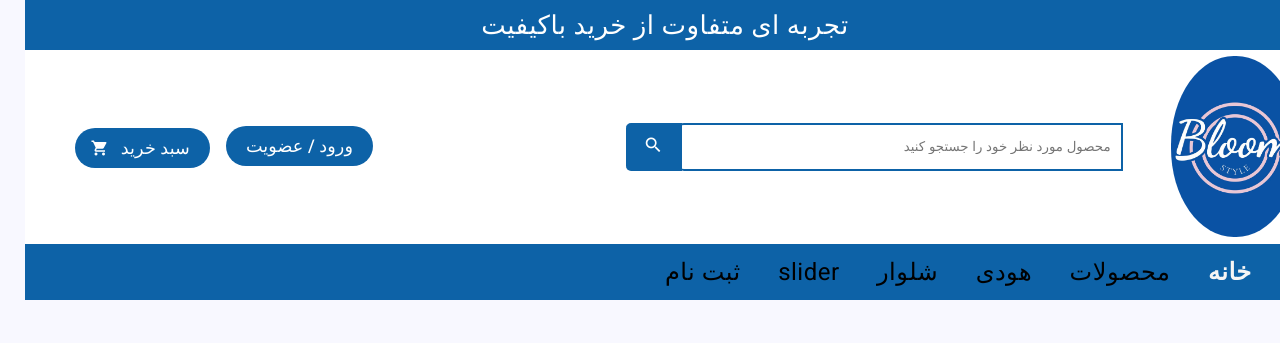
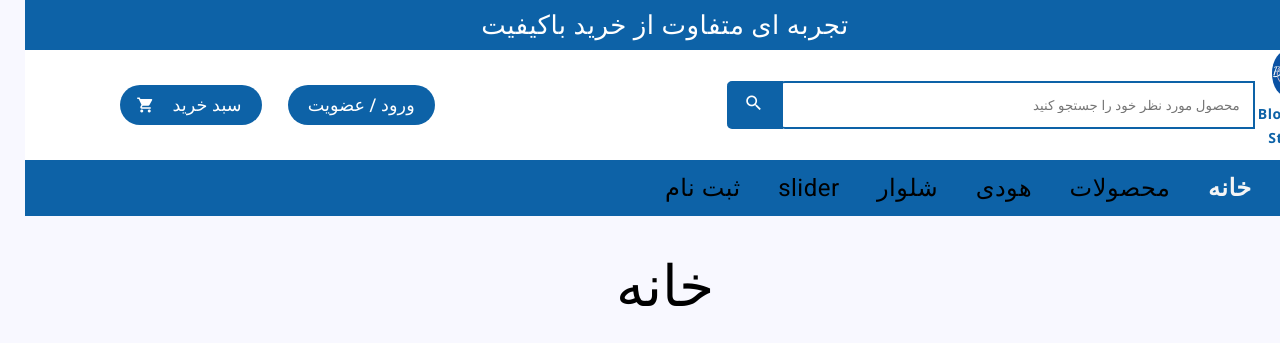
Before and after one commit to hasansabour13/bloom, an Angular app: page / in a window 1280 px wide. Shown: the top 343 px of the page. Built offline with nearby package versions, Linux system fonts and the light colour scheme.

Commit message:
edit component app

```diff
--- a/src/app/app.component.css
+++ b/src/app/app.component.css
@@ -1,6 +1,8 @@
-* {
+@import url('https://fonts.googleapis.com/css2?family=Lobster&display=swap');
+
+/* * {
   box-sizing: border-box;
-}
+} */
 a.active{
   font-weight: bold;
   color: whitesmoke;
@@ -29,57 +31,61 @@ ul li{
 
   margin-right: 3%;
 }
-/* ریسپانسیو ul li */
-/* برای صفحه‌های کوچیک‌تر، فاصله کم بشه */
-@media (max-width: 768px) {
-  ul li {
-    margin-right: 15px; /* فاصله کمتر برای گوشی */
-  }
+
+.logo-wrapper {
+  display: flex;
+  flex-direction: column;
+  align-items: flex-start; /* به گوشه بالا چسبیده باشه */
+  flex-shrink: 0; /* نذار کوچک شه */
+
+
+}
+.bloom-title {
+  font-family: "Century Gothic", "Segoe UI", sans-serif; /* شبیه فونت داخل لوگو */
+  font-size: 14px;
+  font-weight: bold;
+  color: #0d62a7;
+  margin-top: 5px;
+
 }
 
-/* برای موبایل خیلی کوچیک، آیتم‌ها زیر هم بیان */
-@media (max-width: 480px) {
-  ul {
-    flex-direction: column; /* لیست عمودی بشه */
-    align-items: center; /* وسط‌چین */
-  }
-
-  ul li {
-    margin-right: 0;
-    margin-bottom: 10px; /* فاصله بین آیتم‌ها */
-  }
-}
 .logo{
-  width:10% ;
-  height:10% ;
+  width:70% ;
+  height:70% ;
   border-radius: 49%;
-  margin: 0.5%;
+  justify-self: end;
+  flex-shrink: 0; /* نذار کوچک شه */
 
 }
-.ca{
-  display: flex;
+.container{
+
+  display: grid;
+  grid-template-columns: 1fr 1fr 1fr; /* لوگو | سرچ | دکمه‌ها */
   align-items: center;
-  gap: 10px; /* فاصله بین عکس و اینپوت */
+  gap: 3px; /* فاصله بین لوگو و سرچ */
+  /* padding: 1rem; */
 }
 
 .search-form {
   display: flex; /* برای اینکه دکمه و اینپوت کنار هم باشن */
   width: 100%; /* کل عرض فرم */
-  max-width: 33rem; /* محدود کردن به اندازه خاص */
+  max-width: 33rem;
+  margin-left: 46rem;
+
 }
 .input{
+  display: flex;
 
-
- flex: 1;
- padding: 10px;
+ padding: 13px;
  border: 2px solid #0d62a7;
  border-left: none;
  border-radius: 5px 0 0 5px ; /* گرد کردن فقط گوشه‌های چپ */
  outline: none; /* حذف خط آبی هنگام فوکوس */
- margin-right: 6%;
+width: 100%;
+
 
 }
-
+/* برای دکمه ی ابی سرچ */
 button.b{
 
   background-color: #0d62a7;
@@ -110,28 +116,22 @@ button.m{
   margin-left: 1rem;
   flex-direction: row-reverse;
   align-items: center;
-  gap: 4px;
+  gap: 10px;
   padding: 15px 20px;
   font-size: 1.1rem;
   white-space: nowrap;
 }
 
+.b2{
 
-
-
-
-
-
-.b2{
-  margin-right: 19%;
   display: flex; /* دکمه‌ها کنار هم بمونن */
   flex-wrap: nowrap; /* نذاره روی هم بیفتن */
   gap: 10px; /* فاصله بین دکمه‌ها */
 
-  justify-content: center;
+  flex-direction: row;
   align-items: center;
   max-width: 100%;
-
+  margin-left: 9rem;
 }
 
 .mahsolat{
@@ -195,3 +195,24 @@ button.m{
 .marquee p:nth-child(2) {
   animation-delay: 3s;
 }
+
+/* ریسپانسیو ul li */
+/* برای صفحه‌های کوچیک‌تر، فاصله کم بشه */
+@media (max-width: 768px) {
+  ul li {
+    margin-right: 15px; /* فاصله کمتر برای گوشی */
+  }
+}
+
+/* برای موبایل خیلی کوچیک، آیتم‌ها زیر هم بیان */
+@media (max-width: 480px) {
+  ul {
+    flex-direction: column; /* لیست عمودی بشه */
+    align-items: center; /* وسط‌چین */
+  }
+
+  ul li {
+    margin-right: 0;
+    margin-bottom: 10px; /* فاصله بین آیتم‌ها */
+  }
+}
--- a/src/app/app.component.html
+++ b/src/app/app.component.html
@@ -6,18 +6,28 @@
   </div>
 
 
-<div class="ca">
-<img class="logo"  src="assets/logo2.jpg" alt="">
+<div class="container">
 
-<form (ngSubmit)="onSearch()" class="search-form" action="">
-  <input class="input" type="search" [(ngModel)]="searchQuery" name="searchQuery"  placeholder="محصول مورد نظر خود را جستجو کنید">
-  <button    class="b" type="submit"> <mat-icon>search</mat-icon></button>
-</form>
+  <div class="logo-wrapper">
+    <img class="logo"  src="assets/logo2.jpg" alt="">
+    <p class="bloom-title">Bloom Style</p>
+  </div>
+
+<div class="b1" >
+  <form (ngSubmit)="onSearch()" class="search-form" action="">
+    <input class="input" type="search" [(ngModel)]="searchQuery" name="searchQuery"  placeholder="محصول مورد نظر خود را جستجو کنید">
+    <button    class="b" type="submit"> <mat-icon>search</mat-icon></button>
+  </form>
+
+</div>
+
+
+
+
 <div class="b2">
-  <form action="">
     <a routerLink="login" routerLinkActive="active"> <button class="m" mat-button >ورود / عضویت</button></a>
     <button class="m" mat-button>سبد خرید <mat-icon class="cart-icon">shopping_cart</mat-icon></button>
-  </form>
+
 </div>
 
 
```
